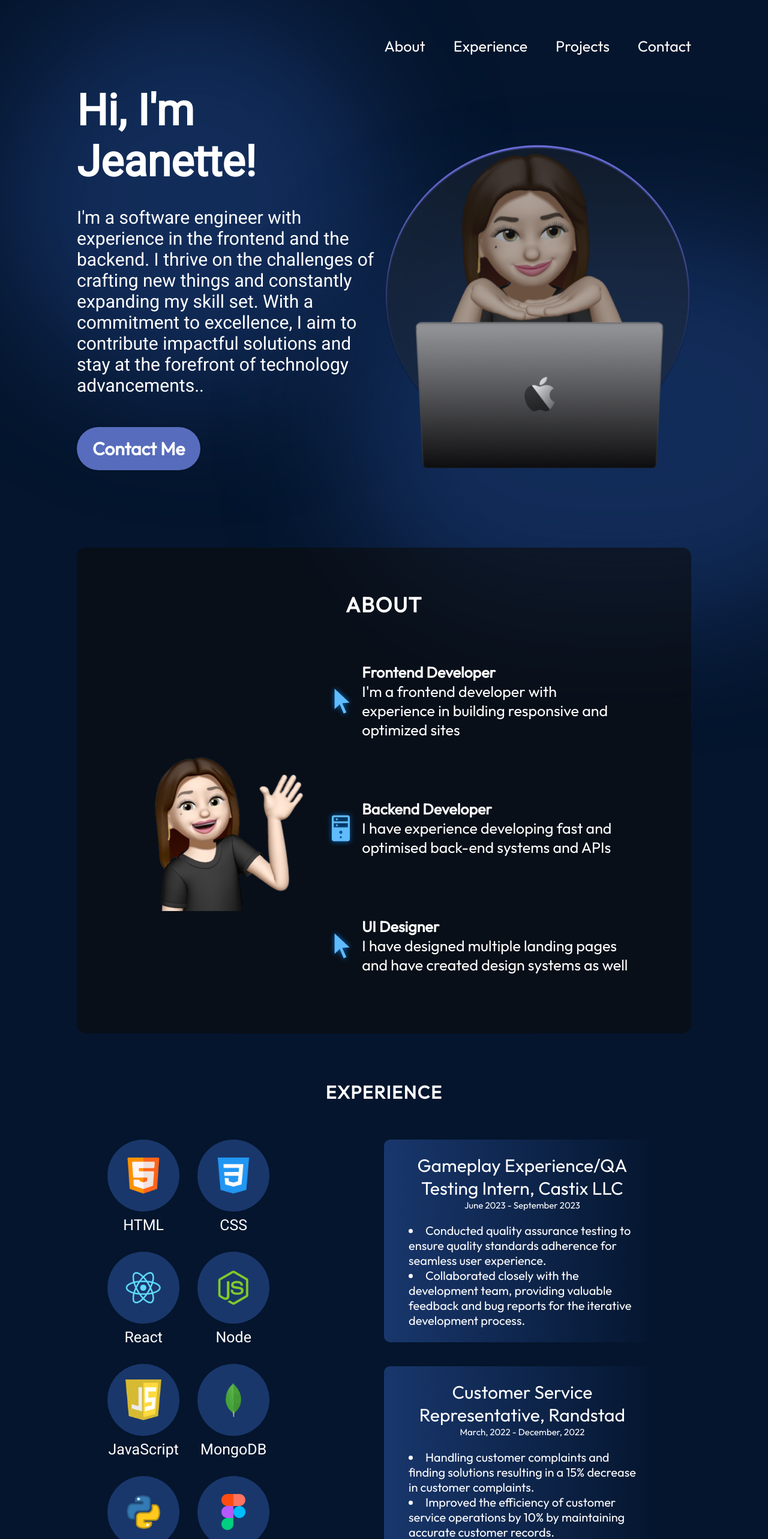
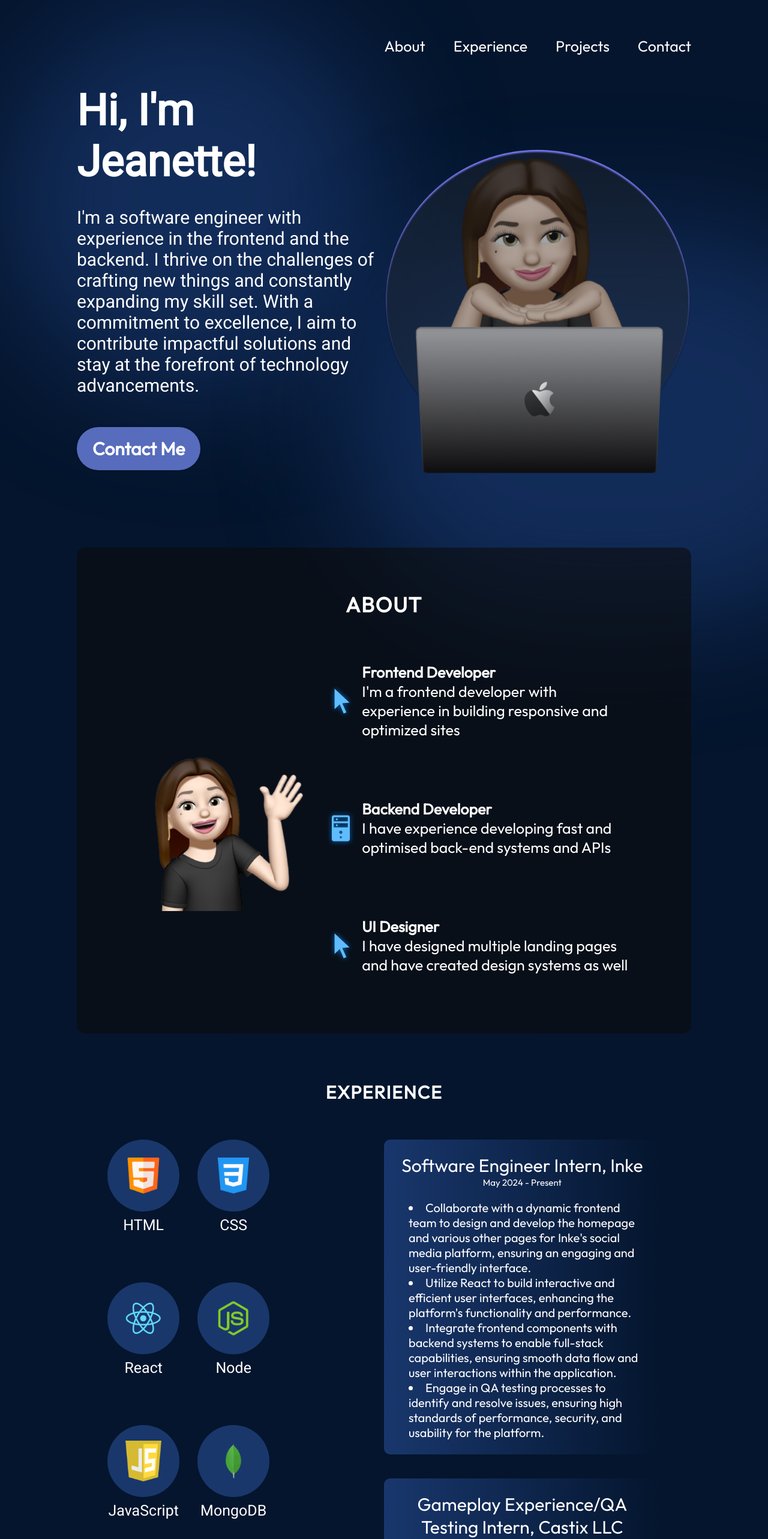
Before and after one commit to JeanetteGz/Portfolio, a React (Vite) app in the folder ReactPortfolio/: page / in a window 1280 px wide. Shown: the top 2566 px of the page at 60% size. Built offline with nearby package versions, Linux system fonts and the light colour scheme.

Commit message:
Made ome minor tweaks

```diff
--- a/ReactPortfolio/src/components/About/About.module.css
+++ b/ReactPortfolio/src/components/About/About.module.css
@@ -9,6 +9,8 @@
     z-index: 1;
     margin-left: 10%;
     margin-right: 10%;
+    position: relative;
+    overflow: hidden;
 }
 
 .title {
@@ -19,6 +21,20 @@
     font-weight: 700;
     letter-spacing: 1.75px;
     text-transform: uppercase;
+    opacity: 0;
+    transform: translateY(20px);
+    animation: fadeInUp 1s ease-in-out forwards;
+}
+
+@keyframes fadeInUp {
+    0% {
+        opacity: 0;
+        transform: translateY(20px);
+    }
+    100% {
+        opacity: 1;
+        transform: translateY(0);
+    }
 }
 
 .content {
--- a/ReactPortfolio/src/components/Hero/Hero.jsx
+++ b/ReactPortfolio/src/components/Hero/Hero.jsx
@@ -1,17 +1,50 @@
-import React from "react";
-
+import React, { useEffect, useRef } from "react";
 import styles from "./Hero.module.css";
 import { getImageUrl } from "../../utils";
 
 export const Hero = () => {
+    const nameRef = useRef(null);
+
+    useEffect(() => {
+        const text = "Hi, I'm Jeanette!";
+        let index = 0;
+
+        const typeWriter = () => {
+            if (nameRef.current) {
+                nameRef.current.textContent = text.substring(0, index);
+                index++;
+                if (index <= text.length) {
+                    setTimeout(typeWriter, 100);
+                }
+            }
+        };
+
+        // Ensure text is cleared before starting the typing effect
+        if (nameRef.current) {
+            nameRef.current.textContent = "";
+        }
+
+        typeWriter();
+
+        // Clean up function in case the component unmounts
+        return () => {
+            if (nameRef.current) {
+                nameRef.current.textContent = "";
+            }
+        };
+    }, []);
+
     return (
         <section className={styles.container}>
             <div className={styles.content}>
-                <h1 className={styles.title}>Hi, I'm Jeanette!</h1>
+                <h1 className={styles.title} ref={nameRef}></h1>
                 <p className={styles.description}>
-                    I'm a software engineer with experience in the frontend and the backend. I thrive on the challenges of crafting new things and constantly expanding my skill set. With a commitment to excellence, I aim to contribute impactful solutions and stay at the forefront of technology advancements..
+                    I'm a software engineer with experience in the frontend and the backend. I thrive on the challenges of crafting new things and constantly expanding my skill set. With a commitment to excellence, I aim to contribute impactful solutions and stay at the forefront of technology advancements.
                 </p>
-                <a href="mailto:yanette.cruzz@icloud.com" className={styles.contactBtn}>
+                <a
+                    href="mailto:yanette.cruzz@icloud.com?subject=Contact%20from%20Portfolio&body=Hi%20Jeanette,"
+                    className={styles.contactBtn}
+                >
                     Contact Me
                 </a>
             </div>
--- a/ReactPortfolio/src/components/Hero/Hero.module.css
+++ b/ReactPortfolio/src/components/Hero/Hero.module.css
@@ -46,6 +46,12 @@
     font-weight: 600;
     padding: 17px 26px;
     box-shadow: 0 0 4px 0 rgba(0, 0, 0, 0.25);
+    transition: background-color 0.3s ease, box-shadow 0.3s ease;
+}
+
+.contactBtn:hover {
+    background-color: var(--color-primary-dark);
+    box-shadow: 0 0 15px 5px var(--color-primary);
 }
 
 .heroImg {
@@ -53,7 +59,7 @@
     z-index: 1;
 
     animation-name: floating;
-    animation-duration: 3s;
+    animation-duration: 5s;
     animation-iteration-count: infinite;
     animation-timing-function: ease-in-out;
 }
@@ -64,7 +70,7 @@
     }
 
     50% {
-        transform: translate(0, 10px);
+        transform: translate(0, 15px);
     }
 
     100% {
--- a/ReactPortfolio/src/data/history.json
+++ b/ReactPortfolio/src/data/history.json
@@ -1,4 +1,16 @@
 [
+    {
+        "role": "Software Engineer Intern",
+        "organisation": "Inke",
+        "startDate": "May 2024",
+        "endDate": "Present",
+        "experiences": [
+            "Collaborate with a dynamic frontend team to design and develop the homepage and various other pages for Inke's social media platform, ensuring an engaging and user-friendly interface.",
+			"Utilize React to build interactive and efficient user interfaces, enhancing the platform's functionality and performance.",
+			"Integrate frontend components with backend systems to enable full-stack capabilities, ensuring smooth data flow and user interactions within the application.",
+			"Engage in QA testing processes to identify and resolve issues, ensuring high standards of performance, security, and usability for the platform."
+        ]
+    },
     {
         "role": "Gameplay Experience/QA Testing Intern",
         "organisation": "Castix LLC",
```
Also changed, not shown: ReactPortfolio/src/components/About/About.jsx (line endings or trailing spaces).
